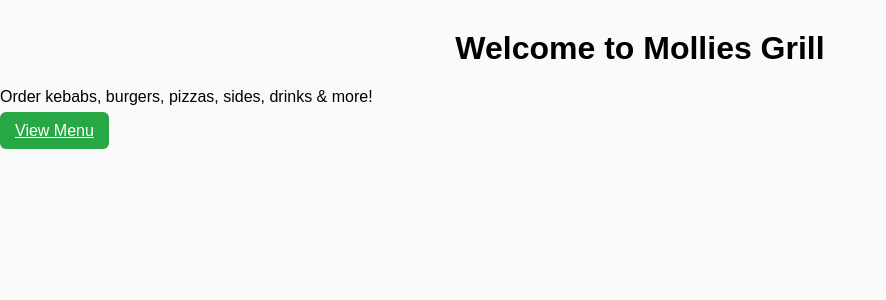
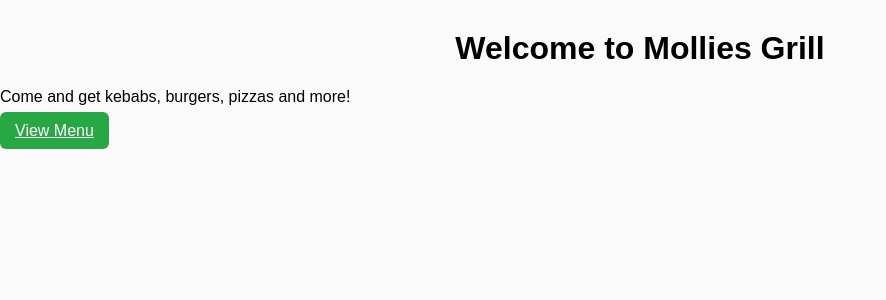
Before and after one commit to SDproject-lab/restaurant-cloud-app, a Flask app: page / in a window 1280 px wide. Shown: the part 48-348 px from the top of the page, without its empty margins (0-886 px from the left). Run offline with Flask 3, Linux system fonts and the light colour scheme.

Commit message:
Update home.html

```diff
--- a/templates/home.html
+++ b/templates/home.html
@@ -2,7 +2,7 @@
 {% block content %}
 
 <h1>Welcome to Mollies Grill</h1>
-<p>Order kebabs, burgers, pizzas, sides, drinks & more!</p>
+<p>Come and get kebabs, burgers, pizzas and more!</p>
 
 <a class="btn" href="{{ url_for('menu') }}">View Menu</a>
 
```
